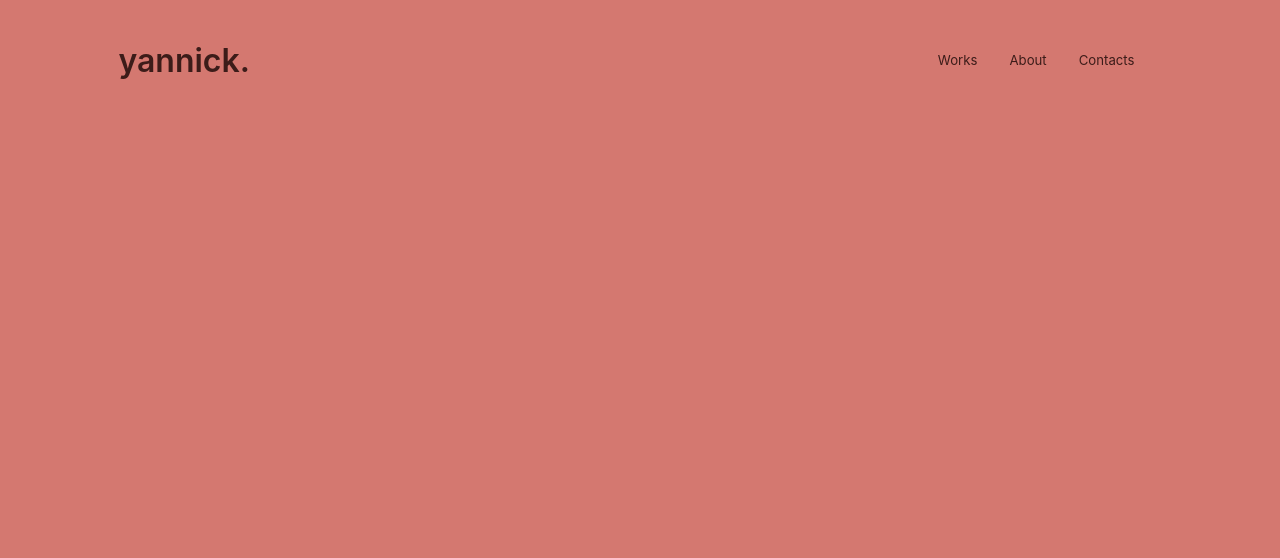
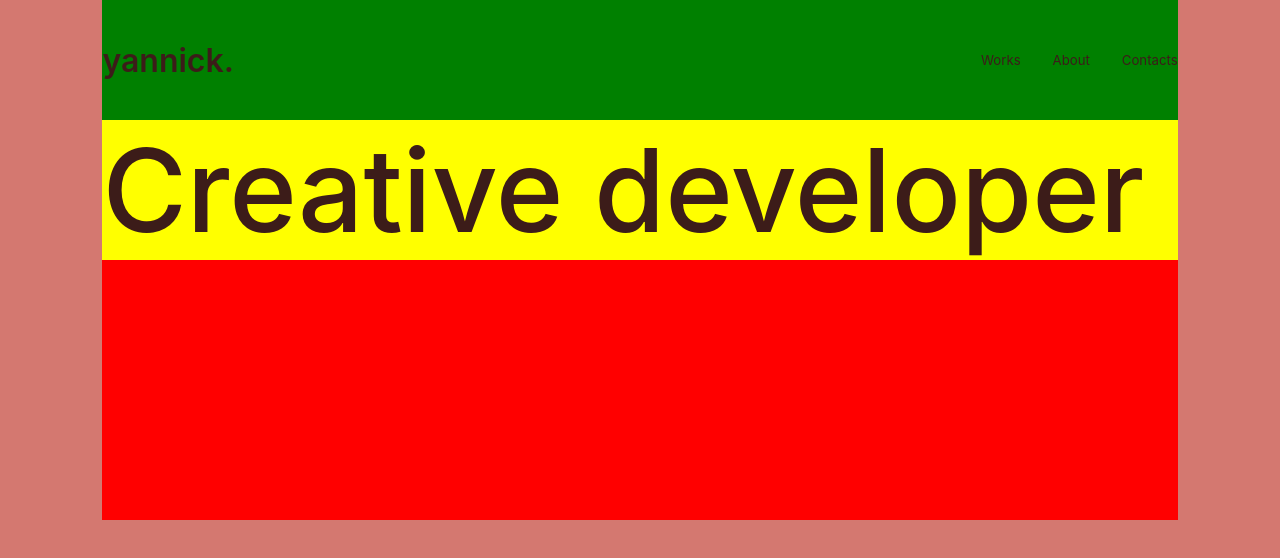
Before and after one commit to ylahti6/v1, a React (Create React App) app: page / in a window 1280 px wide. Shown: the top 558 px of the page. Built offline with nearby package versions, Linux system fonts and the light colour scheme.

Commit message:
hero changes

```diff
--- a/src/App.js
+++ b/src/App.js
@@ -1,11 +1,12 @@
 import './App.scss';
 import Nav from './components/Nav/Nav';
+import Hero from './components/Hero/Hero';
 
 function App() {
   return (
     <div className="App">
       <Nav />
-      {/* <h1>testing</h1> */}
+      <Hero />
     </div>
   );
 }
--- a/src/assets/textContext.js
+++ b/src/assets/textContext.js
@@ -5,7 +5,15 @@ const textContent = {
     works: "Works",
     about: "About",
     contact: "Contacts",
-    location: "London (GMT)"
+    location: "London (GMT)",
+
+    // --- HERO CONTENT
+    header: "Creative developer",
+    // --- SKILLS
+    mongoDB: "mongo db",
+    react: "react",
+    express: "express",
+    node: "node",
 }
 
 export default textContent;
--- /dev/null
+++ b/src/components/Hero/Hero.js
@@ -0,0 +1,13 @@
+import textContext from '../../assets/textContext';
+import './Hero.scss';
+
+function Hero() {
+const {header } = textContext;
+    return(
+        <div className='hero'>
+        <h1>{header}</h1>
+        </div>
+    );
+}
+
+export default Hero;
--- /dev/null
+++ b/src/components/Hero/Hero.scss
@@ -0,0 +1,16 @@
+@import '../../styles/mixins.scss';
+
+.hero {
+    @include pageWrap;
+    height: 50vh;
+    background-color: red;
+    h1 {
+        font-size: 9vw;
+        font-weight: 500;
+        background-color: yellow;
+    }
+}
+
+@media (max-width: 640px) {
+
+}
--- a/src/components/Nav/Nav.scss
+++ b/src/components/Nav/Nav.scss
@@ -3,6 +3,7 @@
 .nav {
   @include pageWrap;
   height: 15vh;
+  background-color: green;
   display: flex;
   align-items: center;
   position: relative;
@@ -10,8 +11,7 @@
 }
 
 .nav > .nav-header {
-  flex: 0.95;
-  padding-left: 1rem;
+  flex: 1;
 }
 
 .nav > .nav-header > .nav-title {
@@ -71,7 +71,6 @@
 
   .nav > .nav-btn > label {
     background-color: var(--theme1-text-color);
-    border-top: 2px solid var(--theme1-bg-color);
     display: block;
     width: 25px;
     height: 25px;
--- a/src/styles/main.scss
+++ b/src/styles/main.scss
@@ -0,0 +1 @@
+@import './mixins.scss';
```
Also changed, not shown: src/pages/Home.js (+8 -0 lines), 1 other file (tests, documents, lock files or other folders).
